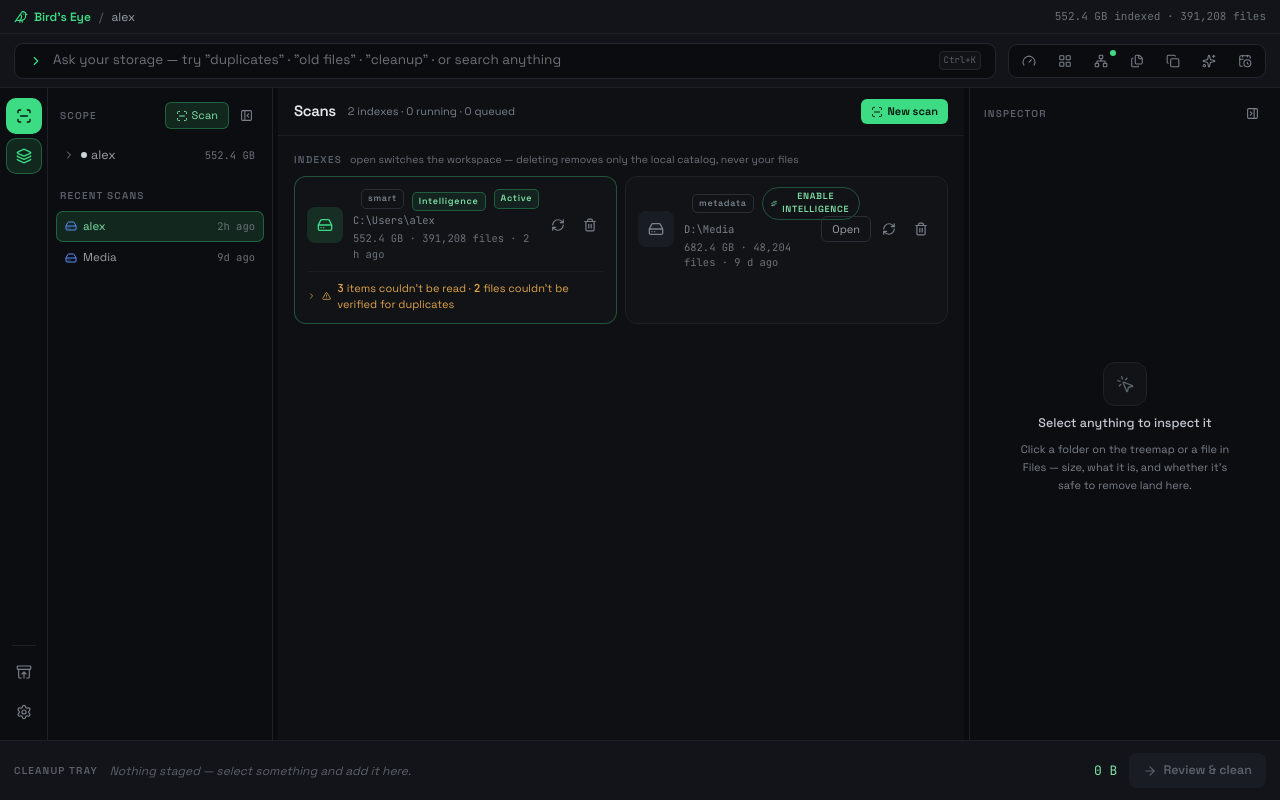
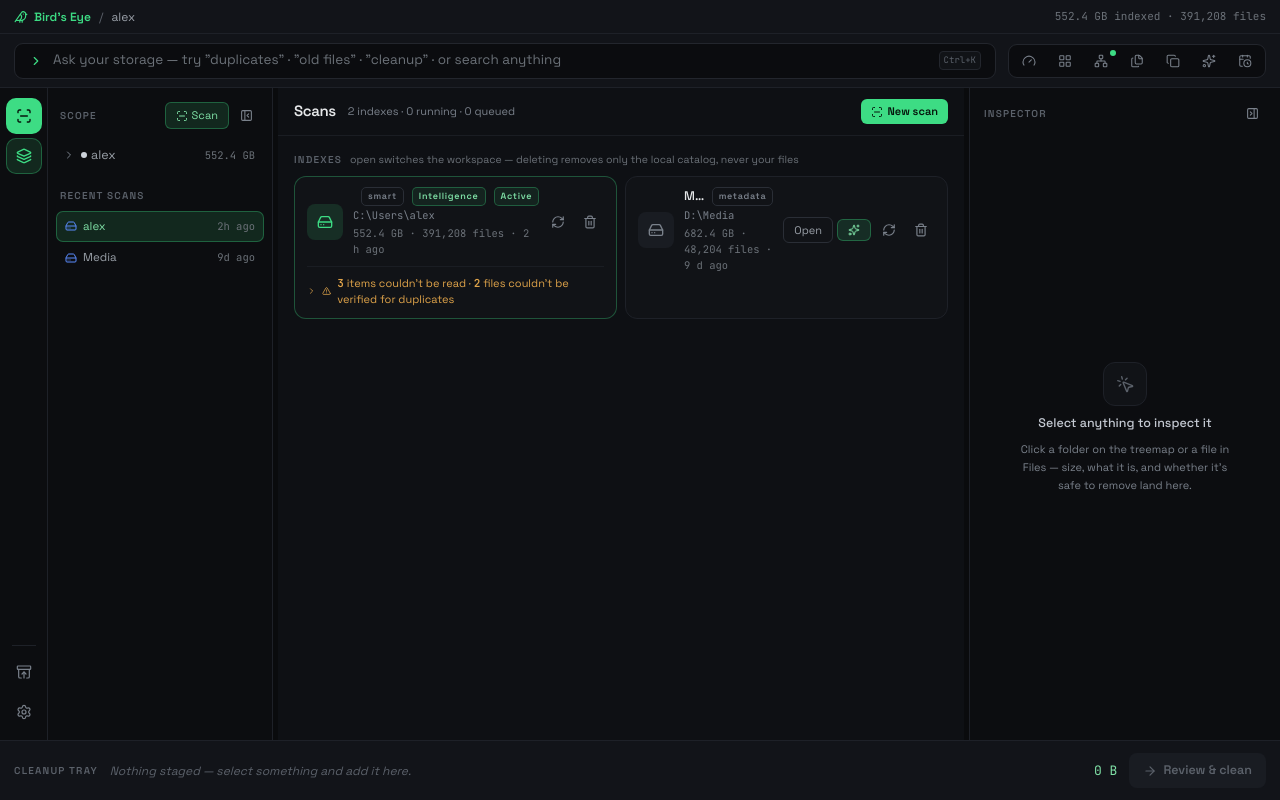
Before and after one commit to keiken-shin/birds-eye, a React (Vite) app in the folder workspace/: page / in a window 1280 px wide. Both pictures are taken after a click on the button 23 px from the left and 156 px from the top of the page. Built offline with nearby package versions, Linux system fonts and the light colour scheme.

Commit message:
fix(scans): align index badges, move enable-intelligence to actions; perf(state): cache indexes so switching never reloads

```diff
--- a/workspace/src/components/views/ScansView.tsx
+++ b/workspace/src/components/views/ScansView.tsx
@@ -303,20 +303,12 @@ export function ScansView() {
                             </span>
                             <Tag>{entry.scan_strategy}</Tag>
                             {entry.intelligence ? (
-                              <span title="Intelligence is on — folders are classified during scans">
+                              <span
+                                className="inline-flex"
+                                title="Intelligence is on — folders are classified during scans"
+                              >
                                 <Tag tone="green">Intelligence</Tag>
                               </span>
-                            ) : entry.root_path ? (
-                              <button
-                                type="button"
-                                disabled={enablingId === entry.index_path}
-                                title="Classifies every folder on-device (reads file contents, nothing leaves this machine). Runs an incremental rescan so verdicts reflect current data."
-                                onClick={() => void handleEnableIntelligence(entry)}
-                                className="flex items-center gap-1 rounded-full border border-primary-edge px-2 py-0.5 text-9 font-semibold tracking-[0.08em] text-primary-ink uppercase transition-[filter] hover:brightness-125 disabled:opacity-50"
-                              >
-                                <Sparkles size={9} aria-hidden />
-                                {enablingId === entry.index_path ? "Enabling…" : "Enable intelligence"}
-                              </button>
                             ) : null}
                             {active ? <Tag tone="green">Active</Tag> : null}
                           </div>
@@ -346,6 +338,18 @@ export function ScansView() {
                               }}
                             >
                               Open
+                            </Button>
+                          ) : null}
+                          {!entry.intelligence && entry.root_path ? (
+                            <Button
+                              variant="subtle"
+                              size="sm"
+                              icon={Sparkles}
+                              disabled={enablingId === entry.index_path}
+                              title="Classifies every folder on-device (reads file contents; nothing leaves this machine) to unlock safety verdicts and cleanup recommendations. Runs an incremental rescan so verdicts reflect current data."
+                              onClick={() => void handleEnableIntelligence(entry)}
+                            >
+                              {enablingId === entry.index_path ? "Enabling…" : ""}
                             </Button>
                           ) : null}
                           {entry.root_path ? (
--- a/workspace/src/state/indexData.tsx
+++ b/workspace/src/state/indexData.tsx
@@ -47,6 +47,15 @@ type IndexDataValue = {
 const IndexDataContext = createContext<IndexDataValue | null>(null);
 const QUERY_LIMIT = 4000;
 
+/** One index's loaded overview, kept so switching back doesn't refetch.
+ *  `stamp` = the entry's last_scanned_at; a rescan bumps it and invalidates. */
+type IndexSnapshot = {
+  overview: NativeIndexOverview;
+  lens: Map<string, NativeTreemapLensFolder>;
+  ontology: NativeOntologyStatus | null;
+  stamp: number | null;
+};
+
 export function IndexDataProvider({ children }: { children: ReactNode }) {
   const { indexPath, setIndexPath, setOntologyEnabled } = useWorkspace();
   const [indexes, setIndexes] = useState<NativeIndexEntry[]>([]);
@@ -58,24 +67,15 @@ export function IndexDataProvider({ children }: { children: ReactNode }) {
   const [loading, setLoading] = useState(false);
   const [dataVersion, setDataVersion] = useState(0);
   const reqId = useRef(0);
+  // Per-index overview cache: switching between already-loaded indexes serves
+  // instantly from here (no refetch, no "Loading index…" flash). Only a handful
+  // of indexes ever exist, so no eviction is needed.
+  const cache = useRef<Map<string, IndexSnapshot>>(new Map());
 
   const activeEntry = useMemo(
     () => indexes.find((e) => e.index_path === indexPath) ?? null,
     [indexes, indexPath]
   );
-
-  // Switching indexes drops the old index's data IMMEDIATELY. Without this the
-  // whole app keeps rendering the previous scan (scope tree, board, intelligence
-  // prompt) as "ready" for however long the new index takes to load — on a big
-  // index that's many seconds of convincingly wrong data. Same-index refreshes
-  // (enrichment ticks) keep their data; only a real switch blanks to loading.
-  useEffect(() => {
-    setOverview(null);
-    setExtraFolders([]);
-    setLensByPath(new Map());
-    setOntology(null);
-    setError(null);
-  }, [indexPath]);
 
   const refreshIndexes = useCallback(async () => {
     try {
@@ -87,6 +87,10 @@ export function IndexDataProvider({ children }: { children: ReactNode }) {
     }
   }, []);
 
+  // Force-fetch the active index from the backend and cache the result. Called
+  // on a cache miss/stale switch and directly by mutation flows (move, cleanup,
+  // undo, enable-intelligence) — which change data without a rescan, so they
+  // must bypass the freshness check and always refetch.
   const refreshData = useCallback(async () => {
     if (!indexPath) {
       setOverview(null);
@@ -94,25 +98,29 @@ export function IndexDataProvider({ children }: { children: ReactNode }) {
       setLensByPath(new Map());
       return;
     }
+    const path = indexPath;
+    const stamp = indexes.find((e) => e.index_path === path)?.last_scanned_at ?? null;
     const id = ++reqId.current;
     setLoading(true);
     setError(null);
     try {
       const [ov, lens, ont] = await Promise.all([
-        queryNativeIndex(indexPath, QUERY_LIMIT),
-        treemapLensData(indexPath).catch(() => [] as NativeTreemapLensFolder[]),
+        queryNativeIndex(path, QUERY_LIMIT),
+        treemapLensData(path).catch(() => [] as NativeTreemapLensFolder[]),
         // null (not false) on error: a status-read failure must not silently report a
         // just-enabled index as disabled and bounce the UI back to the opt-in prompt.
-        ontologyStatus(indexPath).catch(() => null),
+        ontologyStatus(path).catch(() => null),
       ]);
       if (id !== reqId.current) return; // a newer request superseded this one
+      const lensMap = new Map(lens.map((r) => [r.folder_path, r]));
       setOverview(ov);
       setExtraFolders([]); // fresh scan data invalidates lazily drilled-in folders
-      setLensByPath(new Map(lens.map((r) => [r.folder_path, r])));
+      setLensByPath(lensMap);
       if (ont) {
         setOntologyEnabled(ont.enabled);
         setOntology(ont);
       }
+      cache.current.set(path, { overview: ov, lens: lensMap, ontology: ont, stamp });
       setDataVersion((v) => v + 1); // signal lenses that fresh data (incl. enrichment) landed
     } catch (e) {
       if (id === reqId.current) setError(String(e));
@@ -120,6 +128,10 @@ export function IndexDataProvider({ children }: { children: ReactNode }) {
       if (id === reqId.current) setLoading(false);
     }
   }, [indexPath, indexes, setOntologyEnabled]);
+  // Stable handle so the load effect can call the latest refreshData without
+  // taking it (and its indexes/indexPath deps) as an effect dependency.
+  const refreshRef = useRef(refreshData);
+  refreshRef.current = refreshData;
 
   useEffect(() => {
     void refreshIndexes();
@@ -130,9 +142,45 @@ export function IndexDataProvider({ children }: { children: ReactNode }) {
     if (!indexPath && indexes.length) setIndexPath(indexes[0].index_path);
   }, [indexPath, indexes, setIndexPath]);
 
+  // Load the active index — instantly from cache when we already have it,
+  // otherwise fetch. The cache is keyed by index path and validated against the
+  // scan's last-scanned stamp: switching between loaded indexes never reloads,
+  // while a rescan (which bumps the stamp) revalidates silently behind the data.
   useEffect(() => {
-    void refreshData();
-  }, [refreshData]);
+    if (!indexPath) {
+      setOverview(null);
+      setExtraFolders([]);
+      setLensByPath(new Map());
+      setOntology(null);
+      setError(null);
+      return;
+    }
+    const stamp = indexes.find((e) => e.index_path === indexPath)?.last_scanned_at ?? null;
+    const cached = cache.current.get(indexPath);
+    if (cached) {
+      // Show the cached index immediately — correct index, no flash. Drilled-in
+      // treemap folders are session-ephemeral, so they reset on a switch.
+      setOverview(cached.overview);
+      setExtraFolders([]);
+      setLensByPath(cached.lens);
+      setOntology(cached.ontology);
+      if (cached.ontology) setOntologyEnabled(cached.ontology.enabled);
+      setError(null);
+      setLoading(false);
+      reqId.current++; // cancel any in-flight fetch for a previously-shown index
+      if (cached.stamp !== stamp) void refreshRef.current(); // rescanned since — revalidate quietly
+    } else {
+      // Never loaded this index — blank to a loading state (don't leave the
+      // previous index's data on screen) and fetch.
+      setOverview(null);
+      setExtraFolders([]);
+      setLensByPath(new Map());
+      setOntology(null);
+      setError(null);
+      void refreshRef.current();
+    }
+    // eslint-disable-next-line react-hooks/exhaustive-deps
+  }, [indexPath, indexes]);
 
   // The tree over the overview's top-N folders plus any drilled-in children.
   const tree: FolderTree | null = useMemo(() => {
```
